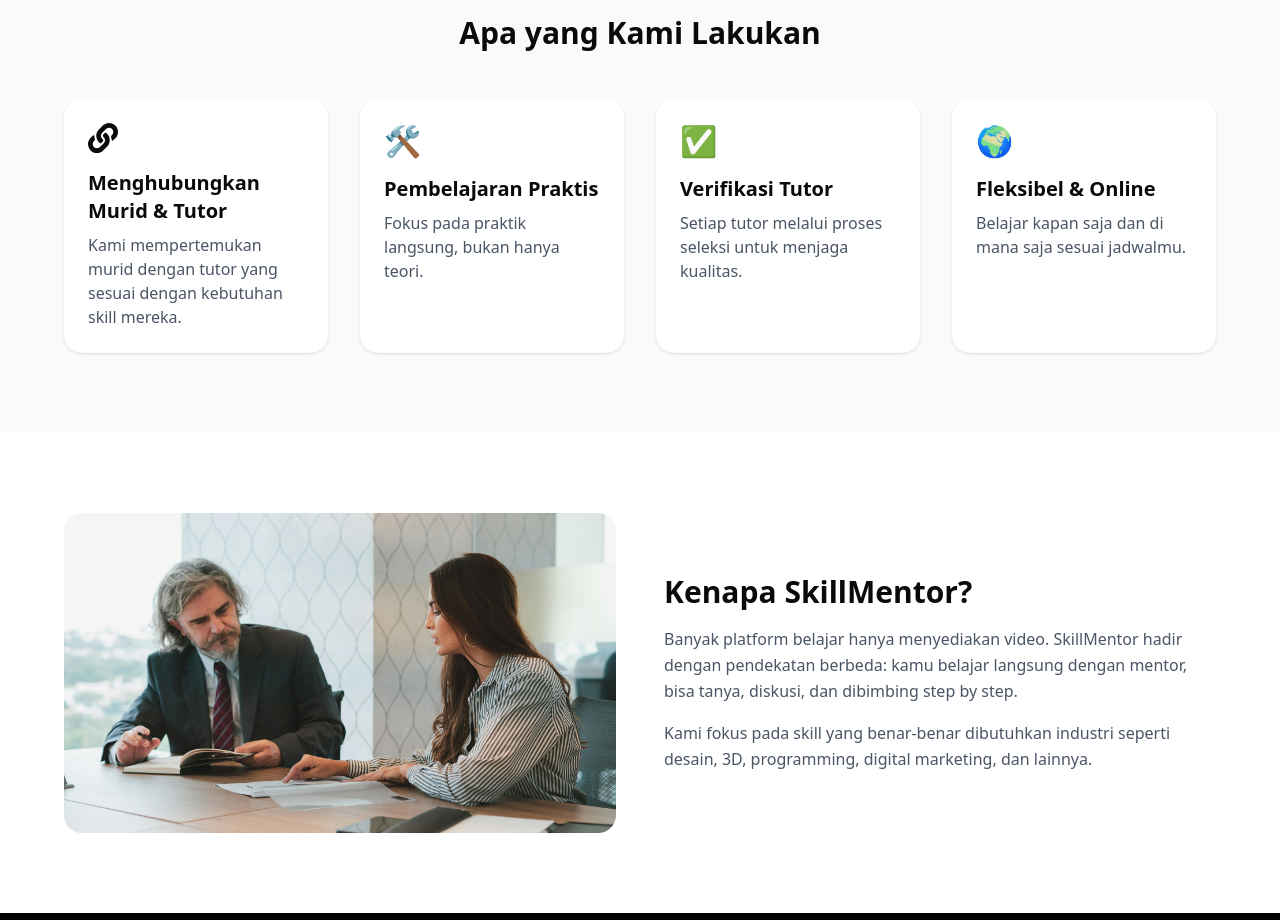
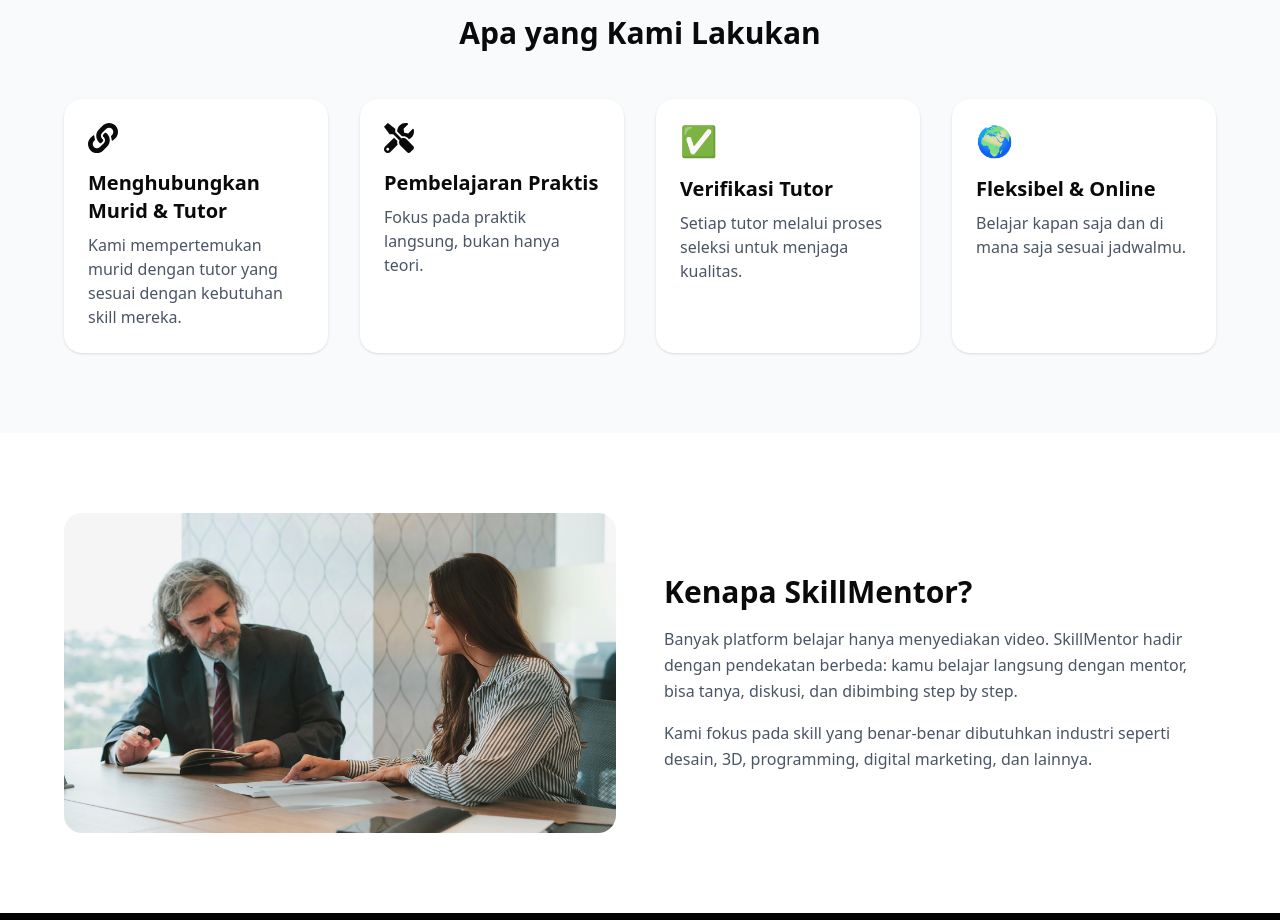
Before and after one commit to Skeyiae/GuruPreneur-web, a Next.js app: page /about in a window 1280 px wide. Shown: the part 900-1820 px from the top of the page. Built offline with nearby package versions, Linux system fonts and the light colour scheme; no server answers.

Commit message:
mengubah icon di page about

```diff
--- a/src/app/about/page.tsx
+++ b/src/app/about/page.tsx
@@ -1,5 +1,6 @@
 import Image from "next/image";
 import { FaLink } from "react-icons/fa";
+import { FaTools } from "react-icons/fa";
 
 export default function AboutPage() {
   return (
@@ -64,7 +65,7 @@
               {
                 title: "Pembelajaran Praktis",
                 desc: "Fokus pada praktik langsung, bukan hanya teori.",
-                icon: "🛠️",
+                icon: <FaTools />,
               },
               {
                 title: "Verifikasi Tutor",
```
